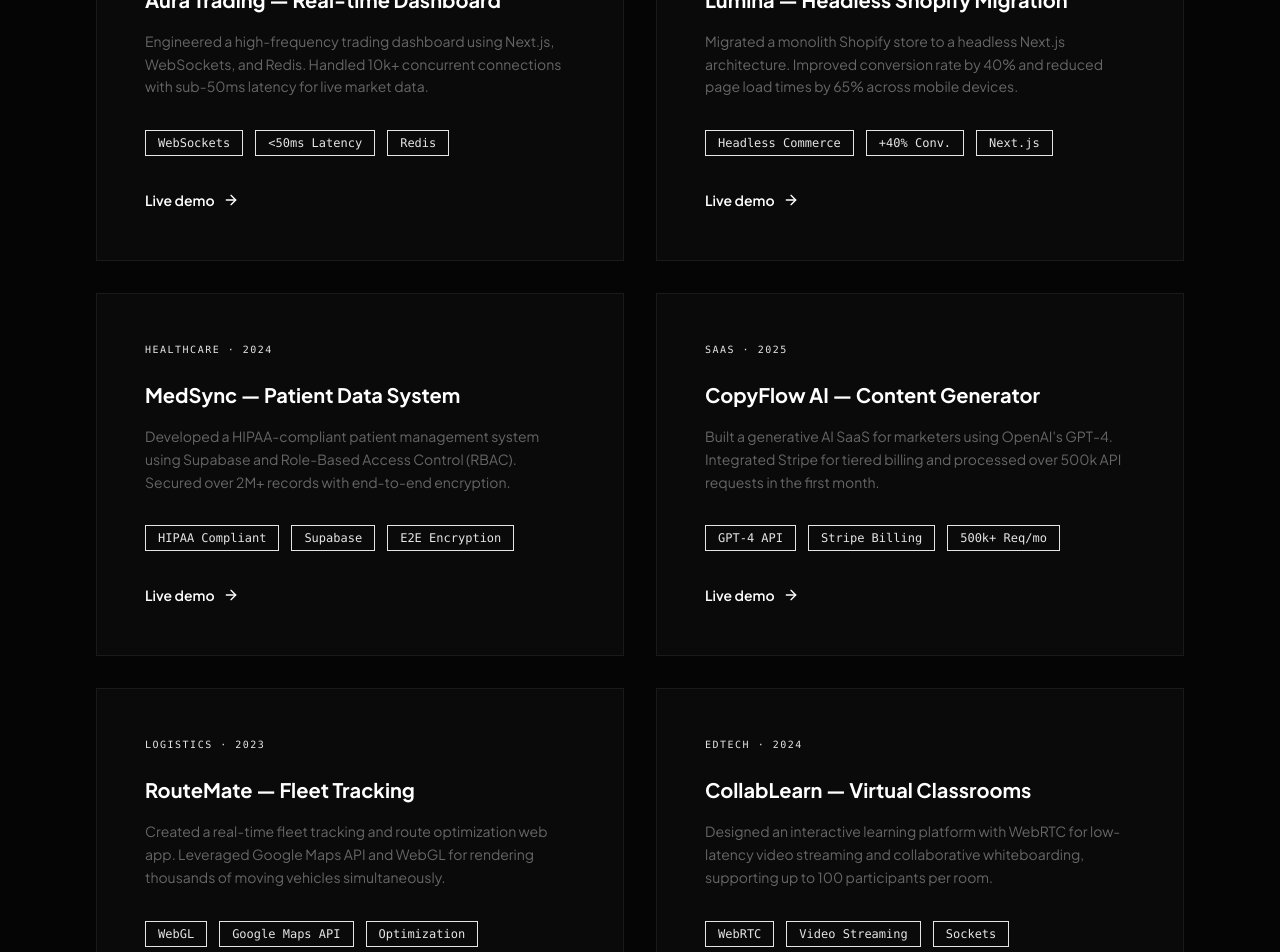
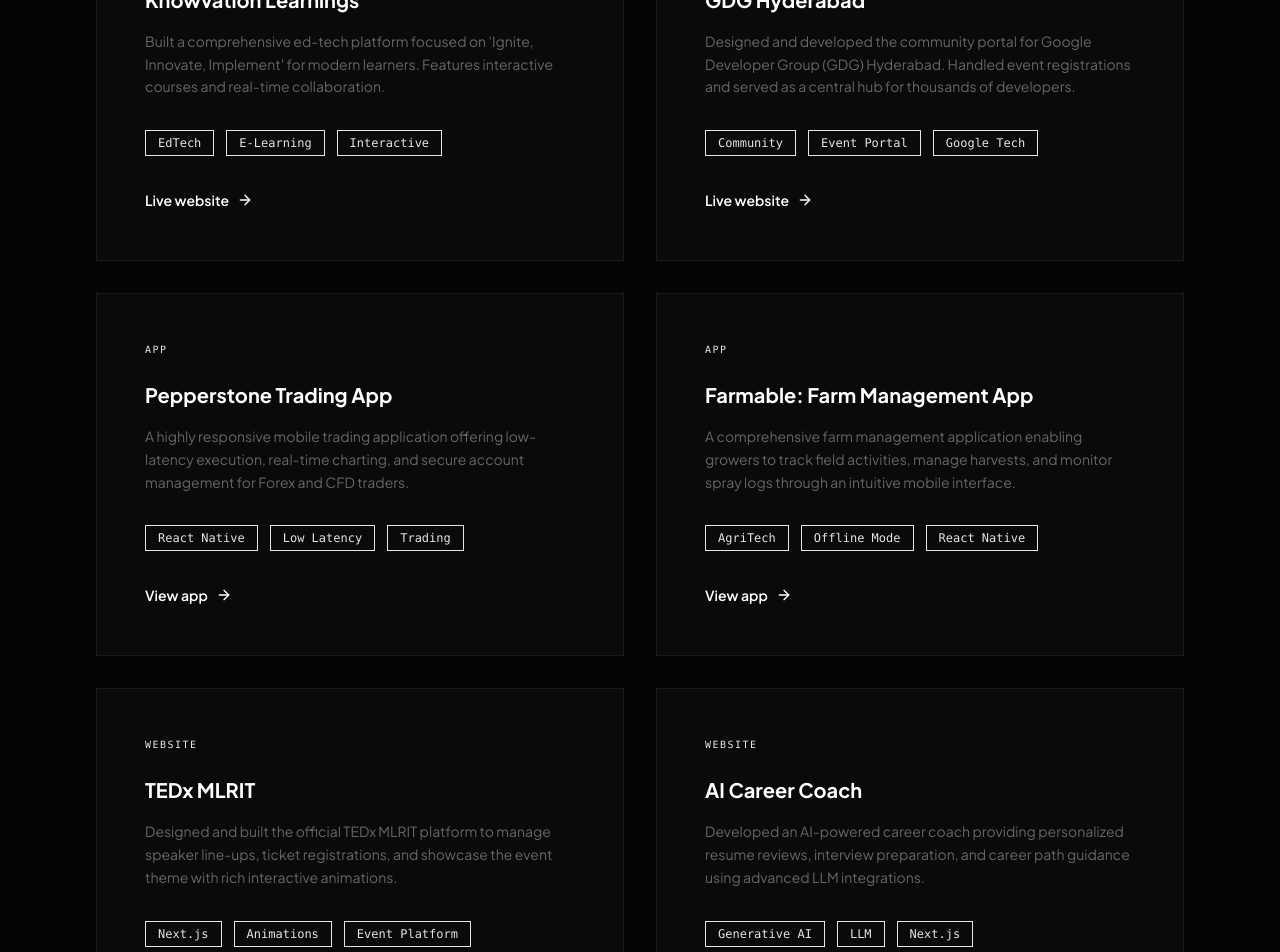
Before and after one commit to mdeocder24/Krudex-Tech, a Next.js app: page /work in a window 1280 px wide. Shown: the part 960-1912 px from the top of the page. Built offline with nearby package versions, Linux system fonts and the light colour scheme.

Commit message:
feat: add SelectedWork component to showcase project portfolio with interactive animations

```diff
--- a/src/components/SelectedWork.tsx
+++ b/src/components/SelectedWork.tsx
@@ -10,60 +10,68 @@
 
 const projects = [
   {
-    category: "Enterprise \u00B7 2024",
-    title: "Kemplast Inc. \u2014 Frontend Modernization",
+    type: "Website",
+    category: "Website",
+    title: "Kemplast Inc.",
     desc: "Rebuilt a legacy React 16 platform on Next.js 16 + React 19 with a Tailwind v4 design system. Lighthouse score moved from 71 to 99. LCP dropped from 2.8s to 0.9s.",
     tags: ["99 Lighthouse", "0.9s LCP", "-47% JS"],
-    demoLink: "#"
+    demoLink: "https://www.kemplast.in/"
   },
   {
-    category: "AI / ML \u00B7 2025",
+    type: "Website",
+    category: "Website",
     title: "Sign Language Recognition Platform",
     desc: "Real-time ASL gesture classification using MediaPipe Hands + TensorFlow.js \u2014 running entirely in-browser. 26 gestures recognized at 94.7% accuracy with 18ms inference.",
     tags: ["94.7% accuracy", "18ms latency", "0 server calls"],
-    demoLink: "#"
+    demoLink: "https://sign-language-recognitio-a7e2a.web.app/"
   },
   {
-    category: "FinTech \u00B7 2024",
-    title: "Aura Trading \u2014 Real-time Dashboard",
-    desc: "Engineered a high-frequency trading dashboard using Next.js, WebSockets, and Redis. Handled 10k+ concurrent connections with sub-50ms latency for live market data.",
-    tags: ["WebSockets", "<50ms Latency", "Redis"],
-    demoLink: "#"
+    type: "Website",
+    category: "Website",
+    title: "Knowvation Learnings",
+    desc: "Built a comprehensive ed-tech platform focused on 'Ignite, Innovate, Implement' for modern learners. Features interactive courses and real-time collaboration.",
+    tags: ["EdTech", "E-Learning", "Interactive"],
+    demoLink: "https://www.knowvationlearnings.in/"
   },
   {
-    category: "E-Commerce \u00B7 2023",
-    title: "Lumina \u2014 Headless Shopify Migration",
-    desc: "Migrated a monolith Shopify store to a headless Next.js architecture. Improved conversion rate by 40% and reduced page load times by 65% across mobile devices.",
-    tags: ["Headless Commerce", "+40% Conv.", "Next.js"],
-    demoLink: "#"
+    type: "Website",
+    category: "Website",
+    title: "GDG Hyderabad",
+    desc: "Designed and developed the community portal for Google Developer Group (GDG) Hyderabad. Handled event registrations and served as a central hub for thousands of developers.",
+    tags: ["Community", "Event Portal", "Google Tech"],
+    demoLink: "https://gdghyd.in/"
   },
   {
-    category: "Healthcare \u00B7 2024",
-    title: "MedSync \u2014 Patient Data System",
-    desc: "Developed a HIPAA-compliant patient management system using Supabase and Role-Based Access Control (RBAC). Secured over 2M+ records with end-to-end encryption.",
-    tags: ["HIPAA Compliant", "Supabase", "E2E Encryption"],
-    demoLink: "#"
+    type: "App",
+    category: "App",
+    title: "Pepperstone Trading App",
+    desc: "A highly responsive mobile trading application offering low-latency execution, real-time charting, and secure account management for Forex and CFD traders.",
+    tags: ["React Native", "Low Latency", "Trading"],
+    demoLink: "https://play.google.com/store/apps/details?id=com.pepperstone.app&hl=en_IN"
   },
   {
-    category: "SaaS \u00B7 2025",
-    title: "CopyFlow AI \u2014 Content Generator",
-    desc: "Built a generative AI SaaS for marketers using OpenAI's GPT-4. Integrated Stripe for tiered billing and processed over 500k API requests in the first month.",
-    tags: ["GPT-4 API", "Stripe Billing", "500k+ Req/mo"],
-    demoLink: "#"
+    type: "App",
+    category: "App",
+    title: "Farmable: Farm Management App",
+    desc: "A comprehensive farm management application enabling growers to track field activities, manage harvests, and monitor spray logs through an intuitive mobile interface.",
+    tags: ["AgriTech", "Offline Mode", "React Native"],
+    demoLink: "https://play.google.com/store/apps/details?id=tech.farmable.farmable&hl=en_IN"
   },
   {
-    category: "Logistics \u00B7 2023",
-    title: "RouteMate \u2014 Fleet Tracking",
-    desc: "Created a real-time fleet tracking and route optimization web app. Leveraged Google Maps API and WebGL for rendering thousands of moving vehicles simultaneously.",
-    tags: ["WebGL", "Google Maps API", "Optimization"],
-    demoLink: "#"
+    type: "Website",
+    category: "Website",
+    title: "TEDx MLRIT",
+    desc: "Designed and built the official TEDx MLRIT platform to manage speaker line-ups, ticket registrations, and showcase the event theme with rich interactive animations.",
+    tags: ["Next.js", "Animations", "Event Platform"],
+    demoLink: "https://tedx-mlrit.vercel.app/"
   },
   {
-    category: "EdTech \u00B7 2024",
-    title: "CollabLearn \u2014 Virtual Classrooms",
-    desc: "Designed an interactive learning platform with WebRTC for low-latency video streaming and collaborative whiteboarding, supporting up to 100 participants per room.",
-    tags: ["WebRTC", "Video Streaming", "Sockets"],
-    demoLink: "#"
+    type: "Website",
+    category: "Website",
+    title: "AI Career Coach",
+    desc: "Developed an AI-powered career coach providing personalized resume reviews, interview preparation, and career path guidance using advanced LLM integrations.",
+    tags: ["Generative AI", "LLM", "Next.js"],
+    demoLink: "https://ai-career-coach-mu.vercel.app/"
   }
 ];
 
@@ -128,7 +136,7 @@
                 {project.demoLink && (
                   <div className="mt-8">
                     <a href={project.demoLink} target="_blank" rel="noopener noreferrer" className="inline-flex items-center gap-2 text-sm font-semibold text-white hover:text-krudex-blue transition-colors group/link">
-                      Live demo
+                      {project.type === 'App' ? 'View app' : 'Live website'}
                       <ArrowRight className="w-4 h-4 group-hover/link:translate-x-1 transition-transform" />
                     </a>
                   </div>
```
